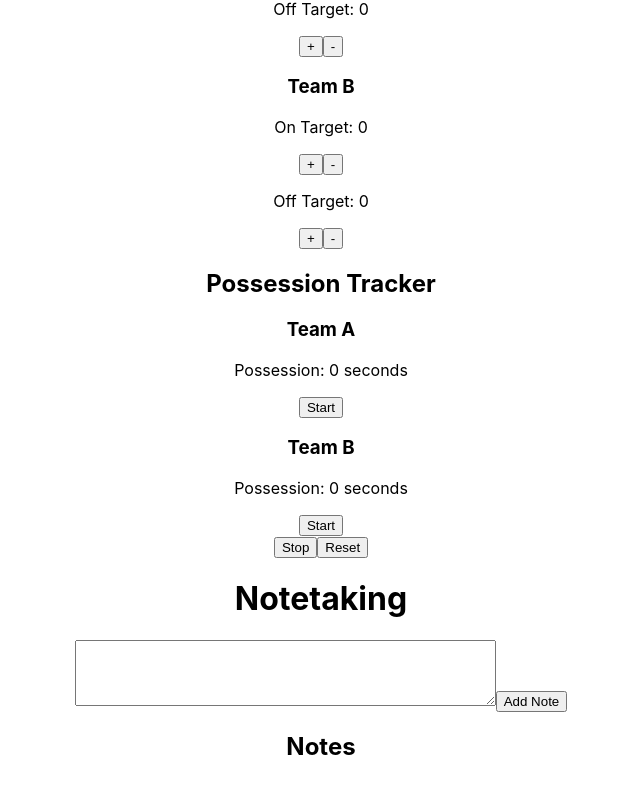
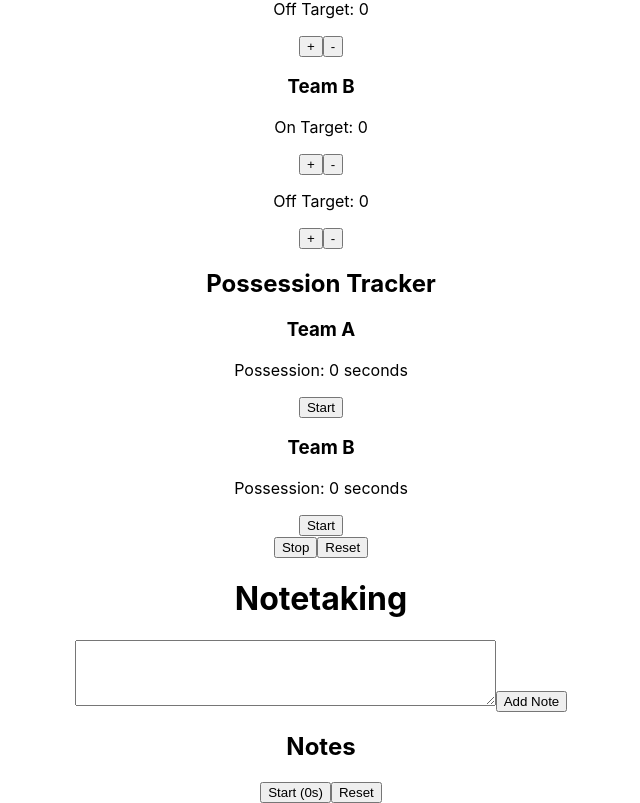
Before and after one commit to sst-inc/Sports-SStatistics-Tracker, a React (Create React App) app in the folder sports/: page / in a window 1280 px wide. Shown: the part 186-989 px from the top of the page, without its empty margins (319-959 px from the left). Before the commit the page ends 967 px from the top, so only its background shows below. Built offline with nearby package versions, Linux system fonts and the light colour scheme.

Commit message:
Match timer

```diff
--- a/sports/src/App.js
+++ b/sports/src/App.js
@@ -3,6 +3,7 @@ import './App.css';
 import PossessionTracker from './Components/PossessionTracker';
 import ShotsTrackerTotal from './Components/ShotsTracker';
 import NoteTaking from './Components/Notetaking';
+import MatchTimer from './Components/MatchTimer';
 
 export default function App() {
   return (
@@ -10,6 +11,7 @@ export default function App() {
       <ShotsTrackerTotal />
       <PossessionTracker />
       < NoteTaking />
+      <MatchTimer />
     </div>
   );
 }
--- /dev/null
+++ b/sports/src/Components/MatchTimer.js
@@ -0,0 +1,36 @@
+import React, { useState, useEffect } from 'react';
+
+function MatchTimer() {
+  const [seconds, setSeconds] = useState(0);
+  const [isPaused, setIsPaused] = useState(true);
+
+  useEffect(() => {
+    let interval;
+
+    if (!isPaused) {
+      interval = setInterval(() => {
+        setSeconds(prevSeconds => prevSeconds + 1);
+      }, 1000);
+    }
+
+    return () => clearInterval(interval);
+  }, [isPaused]);
+
+  const handleTogglePause = () => {
+    setIsPaused(prevIsPaused => !prevIsPaused);
+  };
+
+  const handleReset = () => {
+    setSeconds(0);
+    setIsPaused(true);
+  };
+
+  return (
+    <div className="App">
+      <button onClick={handleTogglePause}>{isPaused ? `Start (${seconds}s)` : `Pause (${seconds}s)`}</button>
+      <button onClick={handleReset}>Reset</button>
+    </div>
+  );
+}
+
+export default MatchTimer;
```
